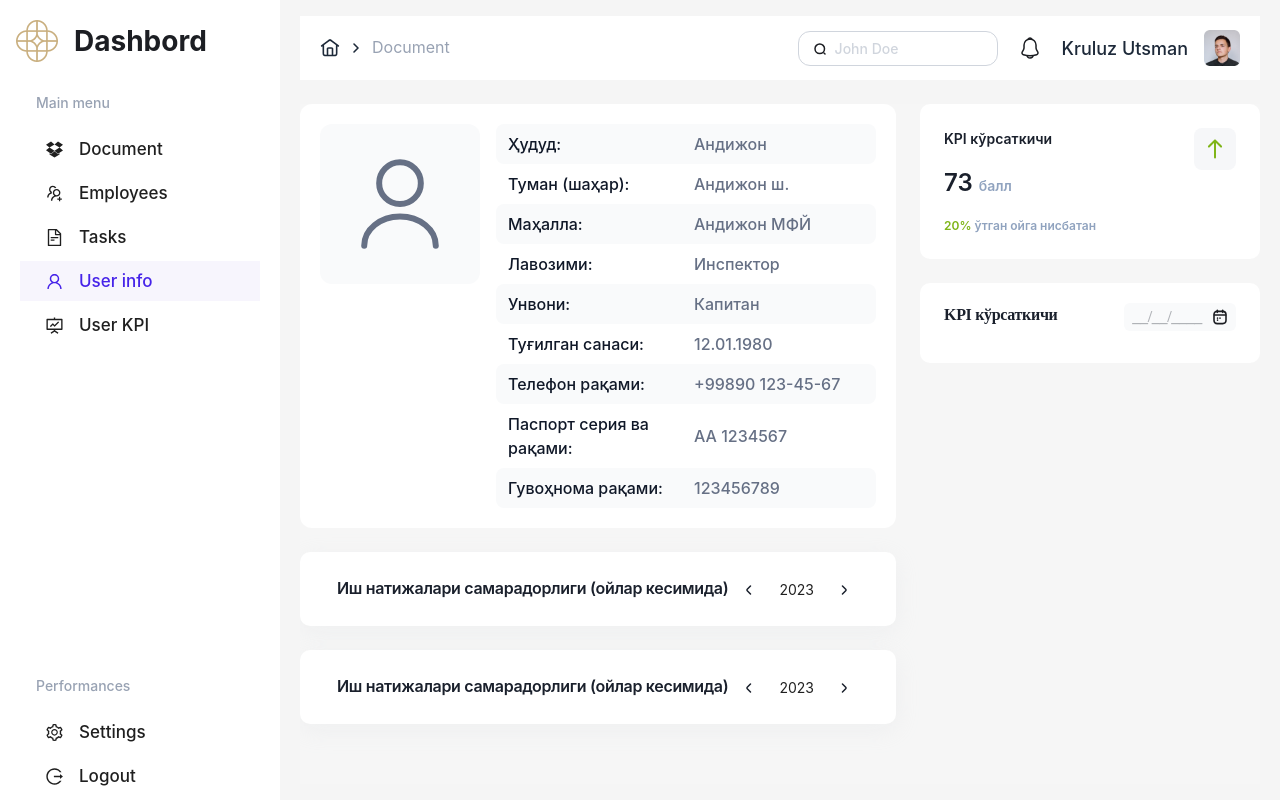
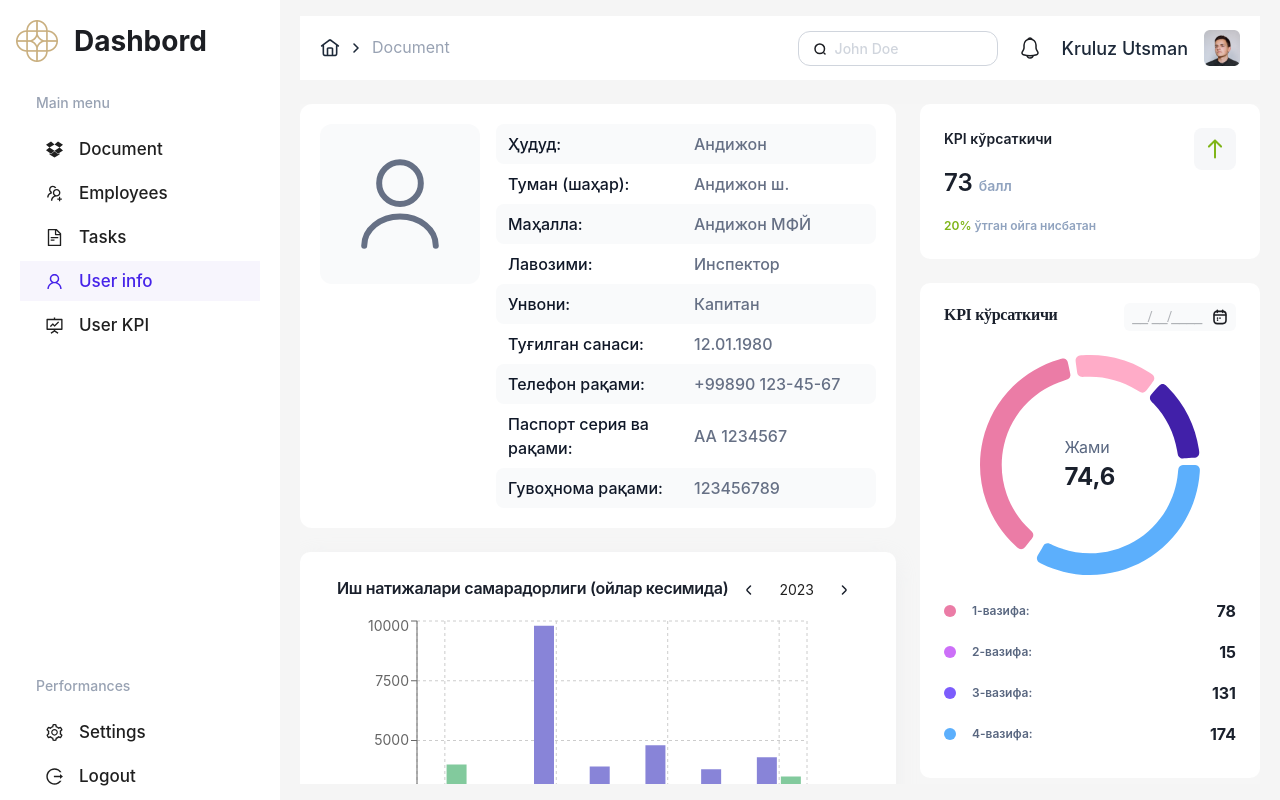
Before and after one commit to Bobur96/nano-terra-app, a React (Create React App) app: page /user-info in a window 1280 px wide. Built offline with nearby package versions, Linux system fonts and the light colour scheme.

Commit message:
user info completed

```diff
--- a/package.json
+++ b/package.json
@@ -13,10 +13,13 @@
     "@types/react-dom": "^18.2.7",
     "antd": "^5.8.5",
     "bootstrap": "^5.3.1",
+    "echarts": "^5.4.1",
+    "echarts-for-react": "^3.0.2",
     "react": "^18.2.0",
     "react-dom": "^18.2.0",
     "react-router-dom": "^6.15.0",
     "react-scripts": "5.0.1",
+    "recharts": "^2.8.0",
     "styled-components": "^6.0.7",
     "typescript": "^4.9.5",
     "web-vitals": "^2.1.4"
--- /dev/null
+++ b/src/components/chart-info-description/chart-description.props.ts
@@ -0,0 +1,5 @@
+export interface ChartDescriptionProps {
+  color: string;
+  title: string;
+  num: string;
+}
--- /dev/null
+++ b/src/components/chart-info-description/chart-info-dercription.tsx
@@ -0,0 +1,40 @@
+import { styled } from "styled-components";
+import { ChartDescriptionProps } from "./chart-description.props";
+
+const ChartInfoDercription = ({ color, title, num }: ChartDescriptionProps) => {
+
+  const Content = styled.div`
+    display: flex;
+    align-items: center;
+    gap: 16px;
+    align-self: stretch;
+    text-align: justify;
+    color: var(--secondary-500, #1A202C);
+    font-size: 16px;
+    font-weight: 700;
+  `
+  const Icon = styled.span`
+    display: flex;
+    width: 12px;
+    height: 12px;
+    padding: 2px;
+    justify-content: center;
+    align-items: center;
+    border-radius: 70px;
+    background: ${color};
+  `
+  const Title = styled.span`
+    flex: 1 0 0;
+    color: var(--secondary-400, #596780);
+    font-size: 12px;
+    font-weight: 600;
+  `
+
+  return <Content>
+    <Icon/>
+    <Title>{title}</Title>
+    <span>{num}</span>
+  </Content>
+};
+
+export default ChartInfoDercription;
--- /dev/null
+++ b/src/components/charts/info-chart.tsx
@@ -0,0 +1,27 @@
+import { BarChart, Bar, XAxis, YAxis, CartesianGrid, Tooltip, Legend } from "recharts";
+
+const data = [
+  { name: "Page A", uv: 4000, pv: 2400, amt: 2400 },
+  { name: "Page B", uv: 3000, pv: 1398, amt: 2210 },
+  { name: "Page C", uv: 2000, pv: 9800, amt: 2290 },
+  { name: "Page D", uv: 2780, pv: 3908, amt: 2000 },
+  { name: "Page E", uv: 1890, pv: 4800, amt: 2181 },
+  { name: "Page F", uv: 2390, pv: 3800, amt: 2500 },
+  { name: "Page G", uv: 3490, pv: 4300, amt: 2100 }
+];
+
+export default function InfoChart() {
+  return (
+    <BarChart width={500} height={300} data={data}
+      margin={{ top: 5, right: 30, left: 20, bottom: 5}}
+    >
+      <CartesianGrid strokeDasharray="3 3" />
+      <XAxis dataKey="name" />
+      <YAxis />
+      <Tooltip />
+      <Legend />
+      <Bar dataKey="pv" fill="#8884d8" />
+      <Bar dataKey="uv" fill="#82ca9d" />
+    </BarChart>
+  );
+}
--- /dev/null
+++ b/src/components/charts/pie-chart.tsx
@@ -0,0 +1,85 @@
+import ReactECharts from "echarts-for-react";
+import * as echarts from "echarts";
+
+const PieChart = () => {
+    const option = {
+        color: [
+            new echarts.graphic.LinearGradient(0, 0, 0, 1, [
+                {
+                    offset: 0,
+                    color: "#1158E2"
+                },
+                {
+                    offset: 1,
+                    color: "#42B5F2"
+                }
+            ]),
+            new echarts.graphic.LinearGradient(0, 0, 0, 1, [
+                {
+                    offset: 0,
+                    color: "#BC1FD7",
+                },
+                {
+                    offset: 1,
+                    color: "#7F1DD1",
+                }
+            ]),
+            new echarts.graphic.LinearGradient(0, 0, 0, 1, [
+                {
+                    offset: 0,
+                    color: "#E8A618",
+                },
+                {
+                    offset: 1,
+                    color: "#EB6B36",
+                }
+            ]),
+            new echarts.graphic.LinearGradient(0, 0, 0, 1, [
+                {
+                    offset: 0,
+                    color: "#D131BE",
+                },
+                {
+                    offset: 1,
+                    color: "#BF1575",
+                }
+            ]),
+        ],
+        series: [
+            {
+                name: "Item",
+                type: "pie",
+                radius: ["60%", "80%"],
+                avoidLabelOverlap: false,
+                itemStyle : {
+                    borderRadius: 50,
+                    borderColor: "black",
+                    borderWidth: 5,
+                },
+                label: {
+                    show: false,
+                    position: "center"
+                },
+                emphasis : {
+                    label: {
+                        show: true,
+                        fontSize: 20,
+                        fontWeight: "bold"
+                    }
+                },
+                data: [
+                    { value: 2190, name: "Search Engine" },
+                    { value: 735, name: "Direct" },
+                    { value: 580, name: "Email" },
+                    { value: 484, name: "Union Ads" },
+                ]
+            }
+        ]
+    }
+
+    return (
+          <ReactECharts style={{ height: 150, position: 'relative', zIndex: "99" }} option={option} />
+    )
+}
+
+export default PieChart
--- a/src/config/constants.tsx
+++ b/src/config/constants.tsx
@@ -204,4 +204,11 @@ export const userInfoItem = [
   { id: 9, title: "Гувоҳнома рақами:", value: "123456789" },
 ]
 
+export const infoChartDescription = [
+  { color: '#EB7CA6', title: '1-вазифа:', num: '78' },
+  { color: '#CC6FF8', title: '2-вазифа:', num: '15' },
+  { color: '#7C5CFC', title: '3-вазифа:', num: '131' },
+  { color: '#5CAFFC', title: '4-вазифа:', num: '174' },
+]
+
 // USER INFO
--- a/src/page-component/user-info-component/user-info-component.tsx
+++ b/src/page-component/user-info-component/user-info-component.tsx
@@ -3,9 +3,13 @@ import KpiCard from "../../components/kpi-card/kpi-card";
 import arrowUp from "../../icons/arrow-up.svg";
 import calendar from "../../icons/calendar-2.svg";
 import avatar from "../../icons/avatar.svg";
-import { userInfoItem } from "../../config/constants";
+import { infoChartDescription, userInfoItem } from "../../config/constants";
 import UserInfoItem from "../../components/user-info-item/user-info-item";
 import ChartHead from "../../components/chart-head/chart-head";
+import InfoChart from "../../components/charts/info-chart";
+import PieChart from "../../components/charts/pie-chart";
+import chartInfo from "../../icons/chart-info.svg";
+import ChartInfoDercription from "../../components/chart-info-description/chart-info-dercription";
 
 const UserInfoComponent = () => {
   const Main = styled.div`
@@ -105,6 +109,21 @@ const UserInfoComponent = () => {
     border-radius: 6px;
     background: var(--gray-50, #f9fafb);
   `;
+  const Items = styled.div`
+    display: flex;
+    flex-direction: column;
+    align-items: flex-start;
+    gap: 17px;
+    align-self: stretch;
+  `;
+  const Center = styled.div`
+    display: grid;
+    position: absolute;
+    top: 50%;
+    left: 50%;
+    transform: translate(-50%, -50%);
+    z-index: 10;
+  `;
 
   return (
     <Main>
@@ -115,20 +134,32 @@ const UserInfoComponent = () => {
           </TopImg>
           <div style={{ width: "90%" }}>
             {userInfoItem.map((el) => (
-              <UserInfoItem key={el.id} title={el.title} value={el.value} grey={el.id % 2 == 1}/>
+              <UserInfoItem
+                key={el.id}
+                title={el.title}
+                value={el.value}
+                grey={el.id % 2 == 1}
+              />
             ))}
           </div>
         </Top>
         <Middle>
-          <ChartHead/>
+          <ChartHead />
+          <InfoChart />
         </Middle>
         <Bottom>
-          <ChartHead/>
+          <ChartHead />
+          <InfoChart />
         </Bottom>
       </Content>
       <LeftContent>
-        <KpiCard title="KPI кўрсаткичи" num="73" type="балл"
-          num2="20%" desc="ўтган ойга нисбатан" icon={arrowUp}
+        <KpiCard
+          title="KPI кўрсаткичи"
+          num="73"
+          type="балл"
+          num2="20%"
+          desc="ўтган ойга нисбатан"
+          icon={arrowUp}
         />
         <RightBotton>
           <Head>
@@ -138,6 +169,38 @@ const UserInfoComponent = () => {
               <img src={calendar} alt="calendar" />
             </Date>
           </Head>
+          <div style={{position: 'relative'}}>
+            <img src={chartInfo} alt="chart info" />
+            <Center>
+              <span
+                style={{
+                  fontSize: "16px",
+                  color: "var(--secondary-400, #596780)",
+                }}
+              >
+                Жами
+              </span>
+              <span
+                style={{
+                  fontSize: "24px",
+                  color: "var(--secondary-500, #1A202C)",
+                  fontWeight: "700",
+                }}
+              >
+                74,6
+              </span>
+            </Center>
+          </div>
+          <Items>
+            {infoChartDescription.map((el) => (
+              <ChartInfoDercription
+                key={el.color}
+                color={el.color}
+                title={el.title}
+                num={el.num}
+              />
+            ))}
+          </Items>
         </RightBotton>
       </LeftContent>
     </Main>
```
Also changed, not shown: src/icons/chart-info.svg (added), 1 other file (tests, documents, lock files or other folders).
